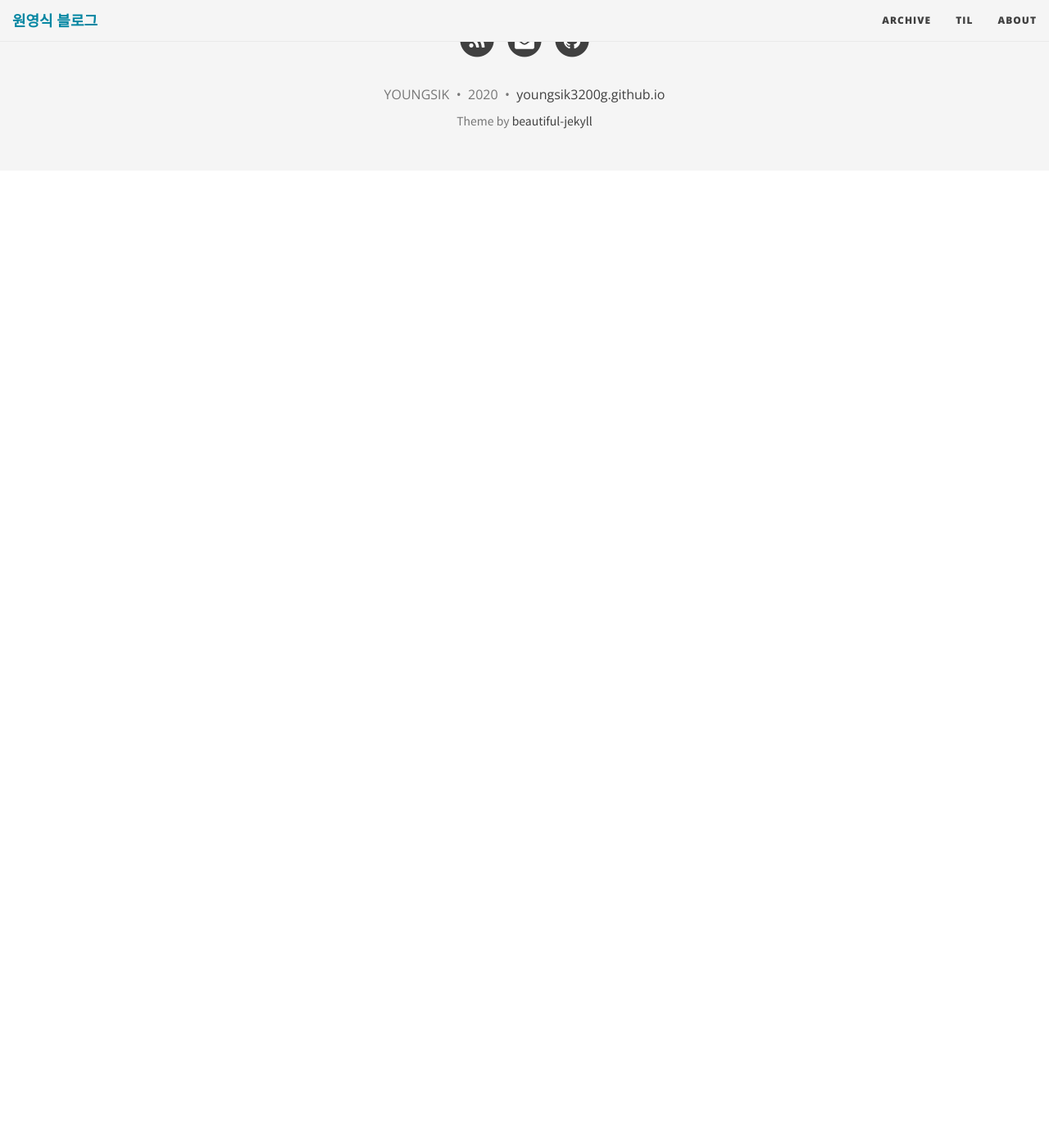
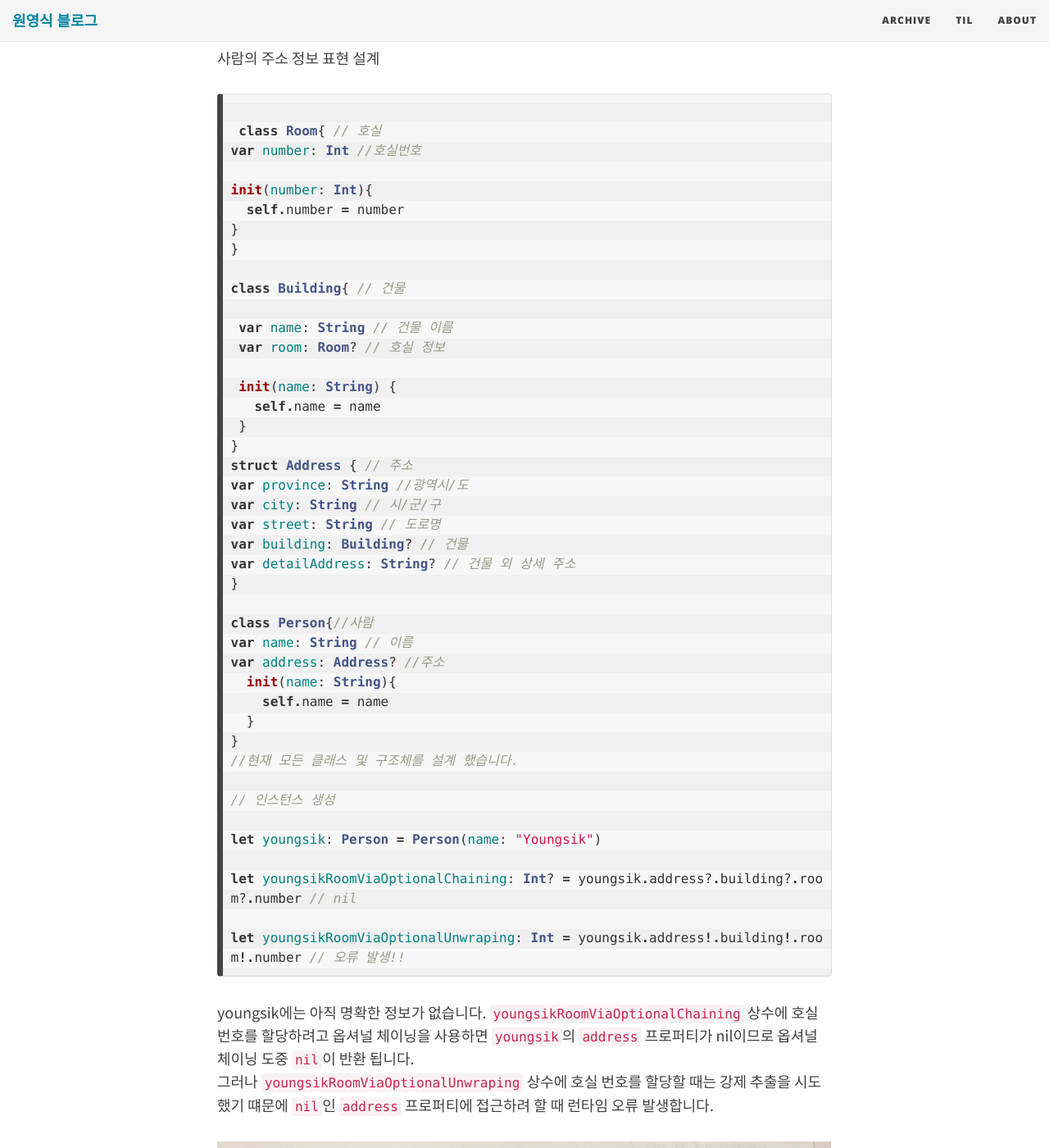
Before and after one commit to youngsikwon/github.io, a Jekyll site: the page built from _posts/2020-09-15-Swift-Optionals.md, in a window 1280 px wide and 1400 px high, scrolled down 5735 px. Shown: the whole window at 82% size. Built offline with Jekyll 4.4.1, drawn with Linux system fonts in a browser that asks for light colours; nearby versions of some CDN libraries; comment, search, counter and statistics services are not loaded; before the commit the page ends 5943 px from its top, so only the background shows below that; some of the changed text lies outside the part shown.

Commit message:
옵셔널 수정

````diff
--- a/_posts/2020-09-15-Swift-Optionals.md
+++ b/_posts/2020-09-15-Swift-Optionals.md
@@ -199,3 +199,73 @@ if let name = myName{
 myName.isEmpty // 오류
 
 ```
+---
+
+## Swift5_Book 레퍼런스 --> 옵셔널 체이닝과 빠른 종료 기입
+
+> 옵셔널 체이닝이란?
+
+ - 옵셔널에 속해 있는 nil일지도 모르는 프로퍼티, 메서드, 서브스크립션 등을 가져오거나 호출할 때 사용할 수 있는 일련의 과정이며 옵셔널 값이 있다면 프로퍼티, 메서드 서브스크립트 등을 호출 할 수 있고, 옵셔널이 nil이라면 프로퍼티, 메서드, 서브스크립트 등은 nil로 반환합니다.
+ - 옵셔널을 반복 사용하여 옵셔널이 자전거 체인처럼 서로 꼬리를 물고 있는 모양이기 때문에 옵셔널 체이닝이라고 부릅니다. 또 다른 점은 옵셔널에서 값을 강제 추출해 반환하기 때문에 반환 값이 옵셔널이 아니라는 점입니다. 하지만 정말 100% `nil`이 아니라는 확신을 하더라도 사용을 지양하는 편이 좋습니다.
+
+
+
+
+사람의 주소 정보 표현 설계
+
+ ```swift
+
+ class Room{ // 호실
+var number: Int //호실번호
+
+init(number: Int){
+  self.number = number
+}
+}
+
+class Building{ // 건물
+
+ var name: String // 건물 이름
+ var room: Room? // 호실 정보
+
+ init(name: String) {
+   self.name = name
+ }
+}
+struct Address { // 주소
+var province: String //광역시/도
+var city: String // 시/군/구
+var street: String // 도로명
+var building: Building? // 건물
+var detailAddress: String? // 건물 외 상세 주소
+}
+
+class Person{//사람
+var name: String // 이름
+var address: Address? //주소
+  init(name: String){
+    self.name = name
+  }
+}
+//현재 모든 클래스 및 구조체를 설계 했습니다.
+
+// 인스턴스 생성
+
+let youngsik: Person = Person(name: "Youngsik")
+
+let youngsikRoomViaOptionalChaining: Int? = youngsik.address?.building?.room?.number // nil
+
+let youngsikRoomViaOptionalUnwraping: Int = youngsik.address!.building!.room!.number // 오류 발생!!
+ ```
+
+ youngsik에는 아직 명확한 정보가 없습니다. `youngsikRoomViaOptionalChaining` 상수에 호실 번호를 할당하려고 옵셔널 체이닝을 사용하면 `youngsik`의 `address` 프로퍼티가 nil이므로 옵셔널 체이닝 도중 `nil`이 반환 됩니다. <br>
+ 그러나 `youngsikRoomViaOptionalUnwraping` 상수에 호실 번호를 할당할 때는 강제 추출을 시도 했기 떄문에 `nil`인 `address` 프로퍼티에 접근하려 할 때 런타임 오류 발생합니다.
+
+ ![img1](../img/Optional.jpg)
+
+
+> 옵셔널 바인딩 사용
+
+ ```swift
+
+ ```
````
Also changed, not shown: _posts/2020-08-27-Swift_Closures.md (+2 -0 lines), img/Optional.jpg (added).
